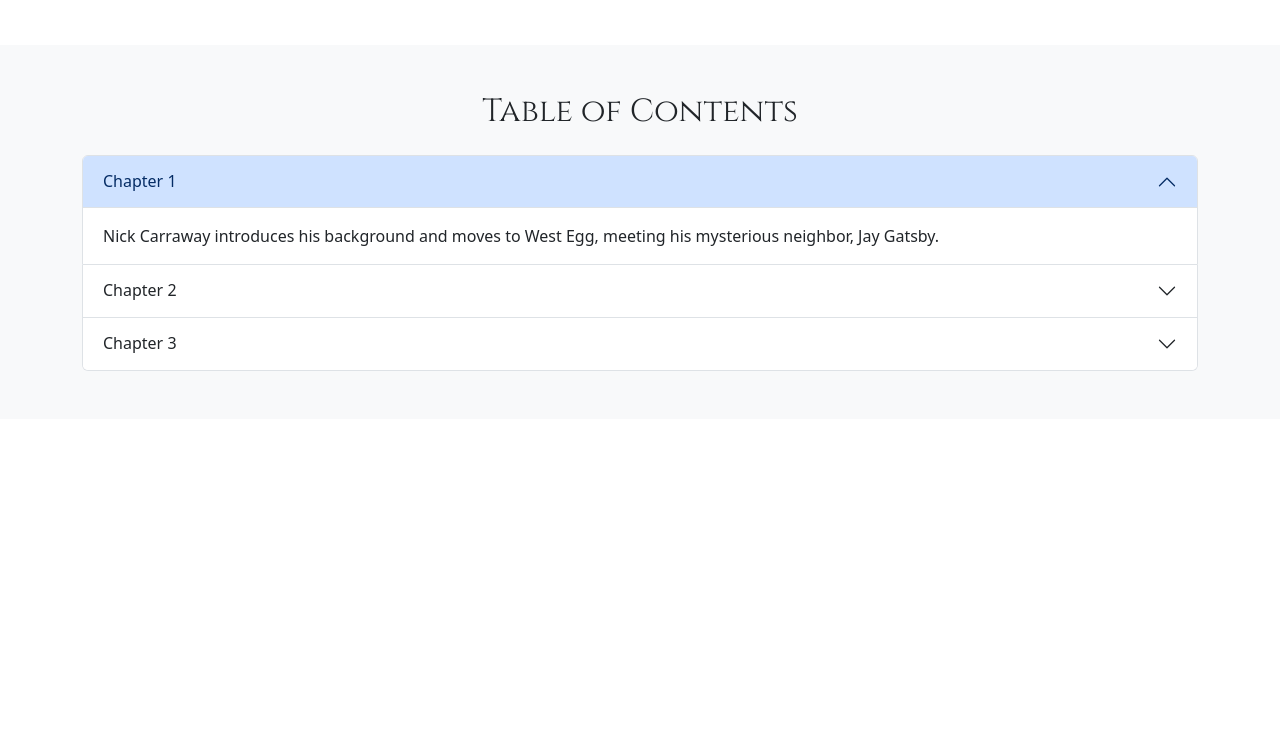
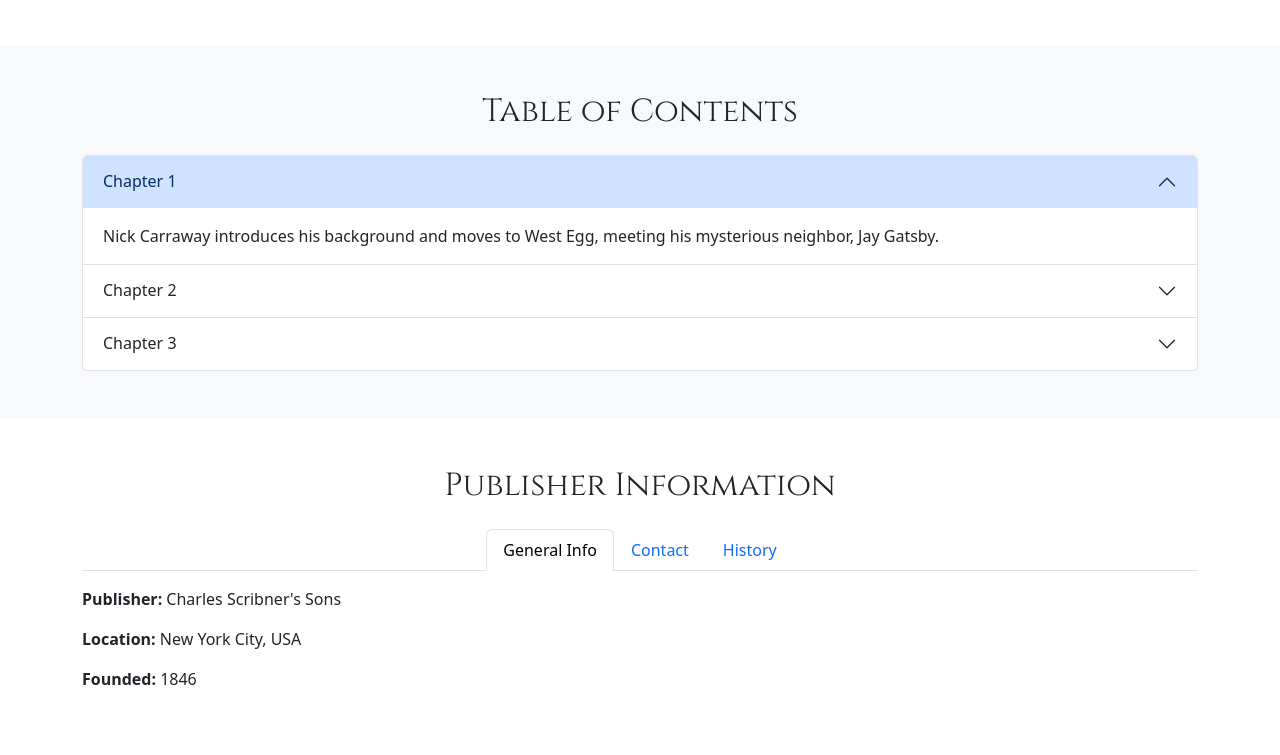
Before and after one commit to KenleyBides/Assignment-2, a plain HTML site: page index.html in a window 1280 px wide. Shown: the part 1169-1924 px from the top of the page. Before the commit the page ends 1588 px from the top, so only its background shows below. Drawn offline with nearby package versions, Linux system fonts and the light colour scheme.

Commit message:
Tabs - Publisher Info

```diff
--- a/index.html
+++ b/index.html
@@ -170,6 +170,45 @@
         </div>
     </section>
     <!-- Tabs -->
+    <section class="py-5 bg-white">
+        <div class="container">
+            <h2 class="mb-4 text-center" style="font-family: 'Cinzel', serif;">Publisher Information</h2>
+
+            <ul class="nav nav-tabs justify-content-center" id="publisherTabs" role="tablist">
+                <li class="nav-item" role="presentation">
+                    <button class="nav-link active" id="info-tab" data-bs-toggle="tab" data-bs-target="#info" type="button" role="tab" aria-controls="info" aria-selected="true">
+                        General Info
+                    </button>
+                </li>
+                <li class="nav-item" role="presentation">
+                    <button class="nav-link" id="contact-tab" data-bs-toggle="tab" data-bs-target="#contact" type="button" role="tab" aria-controls="contact" aria-selected="false">
+                    Contact
+                    </button>
+                </li>
+                <li class="nav-item" role="presentation">
+                    <button class="nav-link" id="history-tab" data-bs-toggle="tab" data-bs-target="#history" type="button" role="tab" aria-controls="history" aria-selected="false">
+                        History
+                    </button>
+                </li>
+            </ul>
+
+            <div class="tab-content mt-3" id="publisherTabsContent">
+                <div class="tab-pane fade show active" id="info" role="tabpanel" aria-labelledby="info-tab">
+                    <p><strong>Publisher:</strong> Charles Scribner's Sons</p>
+                    <p><strong>Location:</strong> New York City, USA</p>
+                    <p><strong>Founded:</strong> 1846</p>
+                </div>
+                <div class="tab-pane fade" id="contact" role="tabpanel" aria-labelledby="contact-tab">
+                    <p><strong>Email:</strong> info@scribners.com</p>
+                    <p><strong>Phone:</strong> +1 212-555-1234</p>
+                    <p><strong>Website:</strong> <a href="https://www.simonandschusterpublishing.com/scribner/" target="_blank">scribnerbooks.com</a></p>
+                </div>
+                <div class="tab-pane fade" id="history" role="tabpanel" aria-labelledby="history-tab">
+                    <p>Charles Scribner's Sons has a long history of publishing literary classics, including works by F. Scott Fitzgerald, Ernest Hemingway, and Thomas Wolfe. Known for their iconic covers and dedication to high-quality printing.</p>
+                </div>
+            </div>
+        </div>
+    </section>
 
     <!-- Reviews -->
 
```
